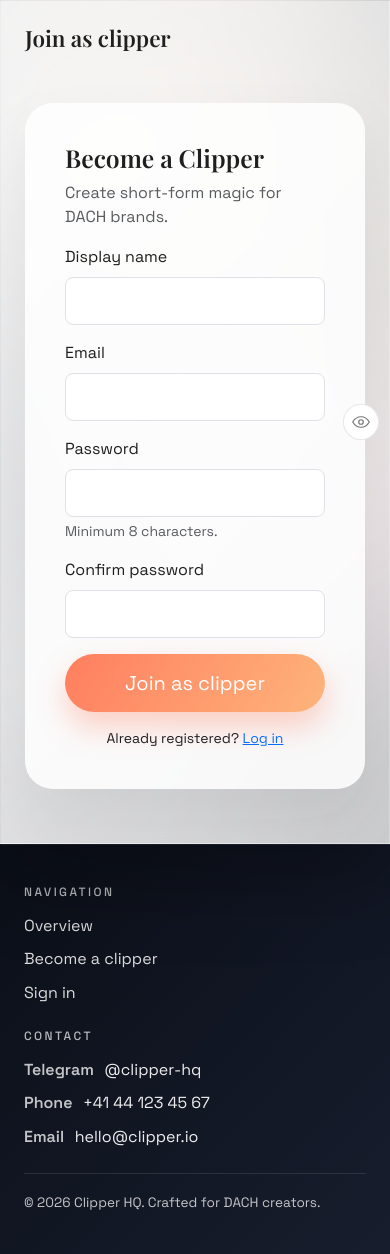
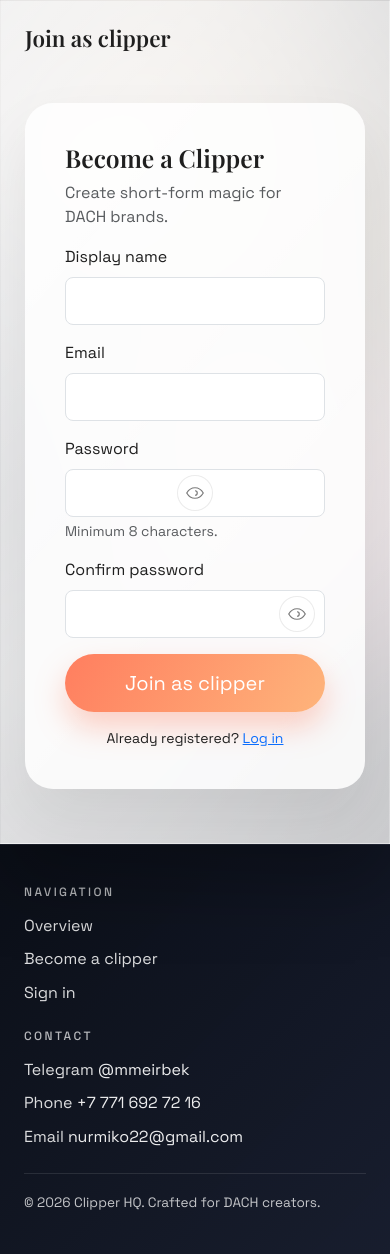
Before and after one commit to Meir909/clipper-hub, a Flask app: page /auth/register in a window 390 px wide. Run offline with Flask 3, Linux system fonts and the light colour scheme.

Commit message:
Add password visibility buttons with different positioning
- Add contact information to footer (phone, email, Telegram)
- Implement password visibility toggle buttons for login and registration forms
- Position buttons: one centered, one on right side
- Update CSS with proper positioning and z-index
- Use flexbox container for better layout control

```diff
--- a/app/static/css/style.css
+++ b/app/static/css/style.css
@@ -136,21 +136,78 @@ body {
     box-shadow: 0 0 12px rgba(255, 159, 127, 0.9);
 }
 
+.password-field {
+    position: relative;
+}
+
+.password-container {
+    position: relative;
+    display: flex;
+    align-items: center;
+    width: 100%;
+}
+
+.password-container .form-control {
+    flex: 1;
+    margin-right: 0;
+}
+
 .password-field .toggle-visibility {
-    position: absolute;
-    top: 50%;
-    right: 10px;
-    transform: translateY(-50%);
-    width: 36px;
-    height: 36px;
-    border-radius: 50%;
-    border: 1px solid rgba(0,0,0,0.08);
-    background: rgba(255,255,255,0.9);
-    display: inline-flex;
-    align-items: center;
-    justify-content: center;
-    cursor: pointer;
-    transition: all 0.2s ease;
+}
+
+/* Individual button styles to prevent overlap */
+.password-field .toggle-left {
+    position: absolute !important;
+    top: 50% !important;
+    left: 10px !important;
+    transform: translateY(-50%) !important;
+    width: 36px !important;
+    height: 36px !important;
+    border-radius: 50% !important;
+    border: 1px solid rgba(0,0,0,0.08) !important;
+    background: rgba(255,255,255,0.9) !important;
+    display: inline-flex !important;
+    align-items: center !important;
+    justify-content: center !important;
+    cursor: pointer !important;
+    transition: all 0.2s ease !important;
+    z-index: 100 !important;
+}
+
+.password-field .toggle-center {
+    position: absolute !important;
+    top: 50% !important;
+    left: 50% !important;
+    transform: translate(-50%, -50%) !important;
+    width: 36px !important;
+    height: 36px !important;
+    border-radius: 50% !important;
+    border: 1px solid rgba(0,0,0,0.08) !important;
+    background: rgba(255,255,255,0.9) !important;
+    display: inline-flex !important;
+    align-items: center !important;
+    justify-content: center !important;
+    cursor: pointer !important;
+    transition: all 0.2s ease !important;
+    z-index: 100 !important;
+}
+
+.password-field .toggle-right {
+    position: absolute !important;
+    top: 50% !important;
+    right: 10px !important;
+    transform: translateY(-50%) !important;
+    width: 36px !important;
+    height: 36px !important;
+    border-radius: 50% !important;
+    border: 1px solid rgba(0,0,0,0.08) !important;
+    background: rgba(255,255,255,0.9) !important;
+    display: inline-flex !important;
+    align-items: center !important;
+    justify-content: center !important;
+    cursor: pointer !important;
+    transition: all 0.2s ease !important;
+    z-index: 100 !important;
 }
 
 .password-field .toggle-visibility svg {
@@ -947,10 +1004,9 @@ body {
 }
 
 .glow-divider {
-    width: 100%;
-    height: 1px;
-    background: linear-gradient(90deg, transparent, rgba(255,255,255,0.4), transparent);
-    margin: 2rem 0;
+    height: 2px;
+    background: linear-gradient(90deg, transparent, rgba(255,255,255,0.3), transparent);
+    margin: 3rem 0;
 }
 
 .floating-chart {
--- a/app/templates/auth/login.html
+++ b/app/templates/auth/login.html
@@ -13,19 +13,21 @@
             </div>
             <div class="mb-3 password-field">
                 {{ form.password.label(class='form-label') }}
+                <div class="password-container">
                     {{ form.password(class='form-control form-control-lg', autocomplete='current-password', id=form.password.id) }}
                     <button type="button"
-                        class="toggle-visibility"
+                            class="toggle-visibility toggle-center"
                             data-target="{{ form.password.id }}"
                             aria-pressed="false"
                             data-visible="false">
                         <span class="visually-hidden">Show password</span>
                         <svg viewBox="0 0 24 24" aria-hidden="true">
                             <path d="M1 12s4-7 11-7 11 7 11 7-4 7-11 7-11-7-11-7z" />
-                        <path d="M12 15a3 3 0 1 0 0-6 3 3 0 0 0 0 6z" />
+                            <path d="M12 15a3 3 0 1 0 0-6 3 3 0 0 0 6z" />
                             <path class="eye-slash" d="M4 4l16 16" />
                         </svg>
                     </button>
+                </div>
             </div>
             {{ form.submit(class='btn btn-primary w-100 btn-lg') }}
         </form>
--- a/app/templates/auth/register.html
+++ b/app/templates/auth/register.html
@@ -17,36 +17,40 @@
             </div>
             <div class="mb-3 password-field">
                 {{ form.password.label(class='form-label') }}
+                <div class="password-container">
                     {{ form.password(class='form-control form-control-lg', autocomplete='new-password', id=form.password.id) }}
                     <button type="button"
-                        class="toggle-visibility"
+                            class="toggle-visibility toggle-center"
                             data-target="{{ form.password.id }}"
                             aria-pressed="false"
                             data-visible="false">
                         <span class="visually-hidden">Show password</span>
                         <svg viewBox="0 0 24 24" aria-hidden="true">
                             <path d="M1 12s4-7 11-7 11 7 11 7-4 7-11 7-11-7-11-7z" />
-                        <path d="M12 15a3 3 0 1 0 0-6 3 3 0 0 0 0 6z" />
+                            <path d="M12 15a3 3 0 1 0 0-6 3 3 0 0 0 6z" />
                             <path class="eye-slash" d="M4 4l16 16" />
                         </svg>
                     </button>
+                </div>
                 <div class="form-text">Minimum 8 characters.</div>
             </div>
             <div class="mb-3 password-field">
                 {{ form.confirm_password.label(class='form-label') }}
+                <div class="password-container">
                     {{ form.confirm_password(class='form-control form-control-lg', autocomplete='new-password', id=form.confirm_password.id) }}
                     <button type="button"
-                        class="toggle-visibility"
+                            class="toggle-visibility toggle-right"
                             data-target="{{ form.confirm_password.id }}"
                             aria-pressed="false"
                             data-visible="false">
                         <span class="visually-hidden">Show password</span>
                         <svg viewBox="0 0 24 24" aria-hidden="true">
                             <path d="M1 12s4-7 11-7 11 7 11 7-4 7-11 7-11-7-11-7z" />
-                        <path d="M12 15a3 3 0 1 0 0-6 3 3 0 0 0 0 6z" />
+                            <path d="M12 15a3 3 0 1 0 0-6 3 3 0 0 0 6z" />
                             <path class="eye-slash" d="M4 4l16 16" />
                         </svg>
                     </button>
+                </div>
             </div>
             {{ form.submit(class='btn btn-primary w-100 btn-lg') }}
         </form>
--- a/app/templates/layouts/base.html
+++ b/app/templates/layouts/base.html
@@ -80,9 +80,9 @@
             <div>
                 <h6>Contact</h6>
                 <ul>
-                    <li><span>Telegram</span> @clipper-hq</li>
-                    <li><span>Phone</span> +41 44 123 45 67</li>
-                    <li><span>Email</span> hello@clipper.io</li>
+                    <li><a href="https://t.me/mmeirbek" target="_blank">Telegram</a> @mmeirbek</li>
+                    <li><a href="tel:+77716927216">Phone</a> +7 771 692 72 16</li>
+                    <li><a href="mailto:nurmiko22@gmail.com">Email</a> nurmiko22@gmail.com</li>
                 </ul>
             </div>
         </div>
```
Lines whose indentation alone changed are shown as unchanged.
